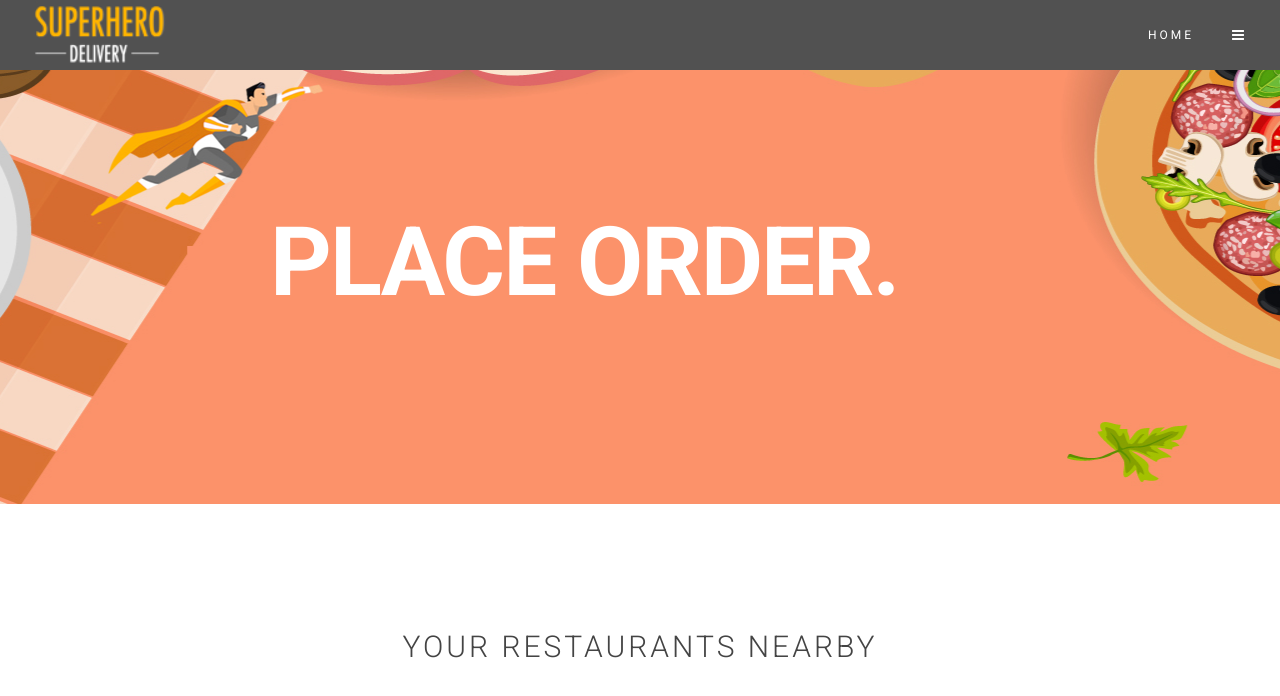
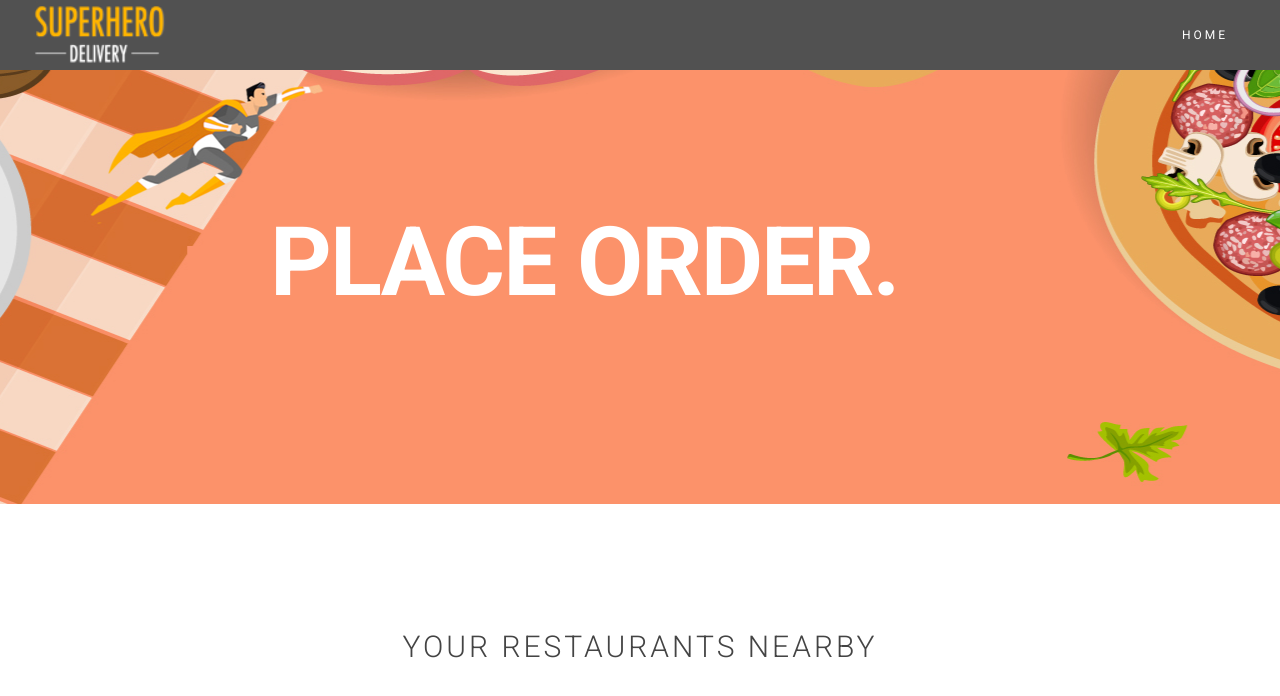
Before and after one commit to SuperheroDelivery/superherodelivery.github.io, a plain HTML site: page restaurants.html in a window 1280 px wide. Shown: the top 696 px of the page. Drawn offline with nearby package versions, Linux system fonts and the light colour scheme; no server answers.

Commit message:
taking off icon

```diff
--- a/restaurants.html
+++ b/restaurants.html
@@ -118,13 +118,9 @@
                             <nav id="primary-menu">
                                 <ul class="one-page-menu" data-easing="easeInOutExpo" data-speed="1250" data-offset="65">
                                     <li><a href="/index.html"><div>Home</div></a></li>
-                                    <!--li><a href="#" data-href="#section-about"><div>About</div></a></li>
-                                                                                                                                                                                    <li><a href="#" data-href="#section-works"><div>Works</div></a></li>
-                                                                                                                                                                                    <li><a href="#" data-href="#section-services"><div>Services</div></a></li>
-                                                                                                                                                                                    <li><a href="#" data-href="#section-blog"><div>Blog</div></a></li>
-                                    <li><a href="#" data-href="#section-contact"><div>Contact</div></a></li-->
+
                                 </ul>
-                                <div id="side-panel-trigger" class="side-panel-trigger"><a href="#"><i class="icon-reorder"></i></a></div>
+                                <!--div id="side-panel-trigger" class="side-panel-trigger"><a href="#"><i class="icon-reorder"></i></a></div-->
                                 </nav><!-- #primary-menu end -->
                             </div>
                         </div>
```
Also changed, not shown: index.html (+1 -1 lines).
